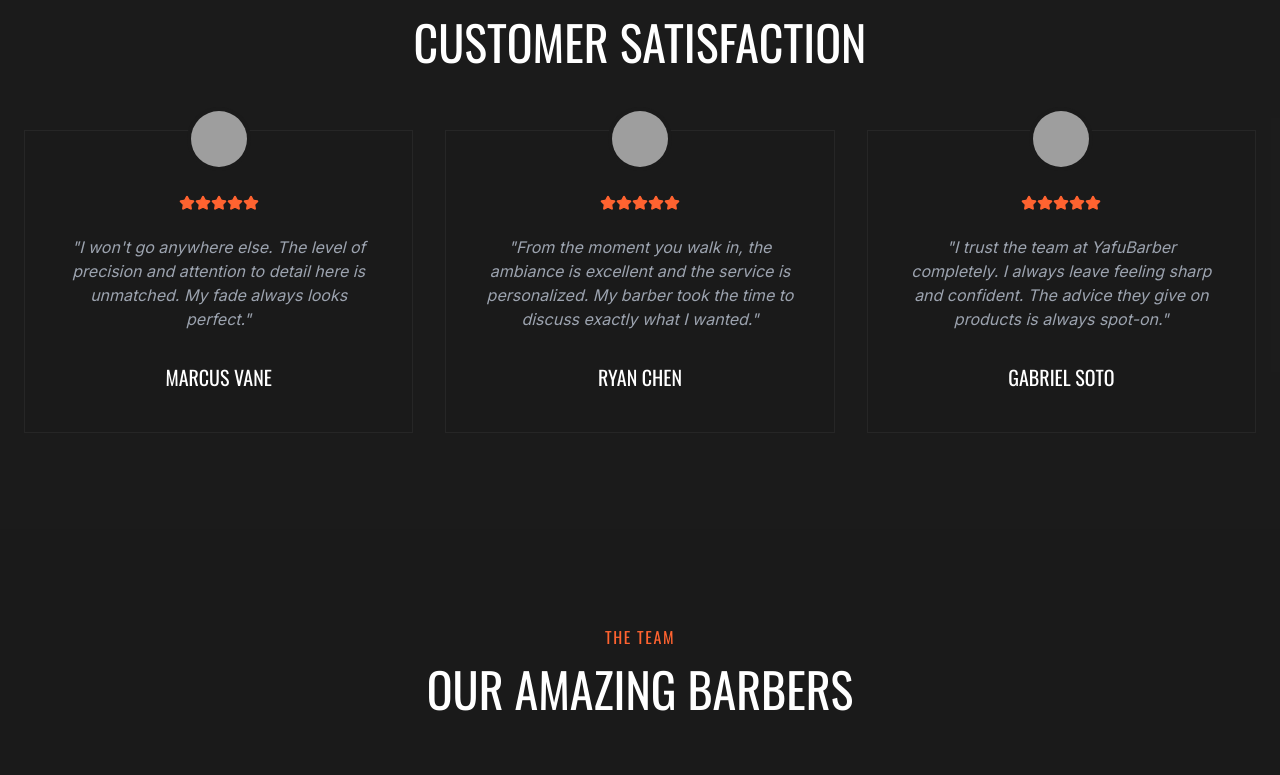
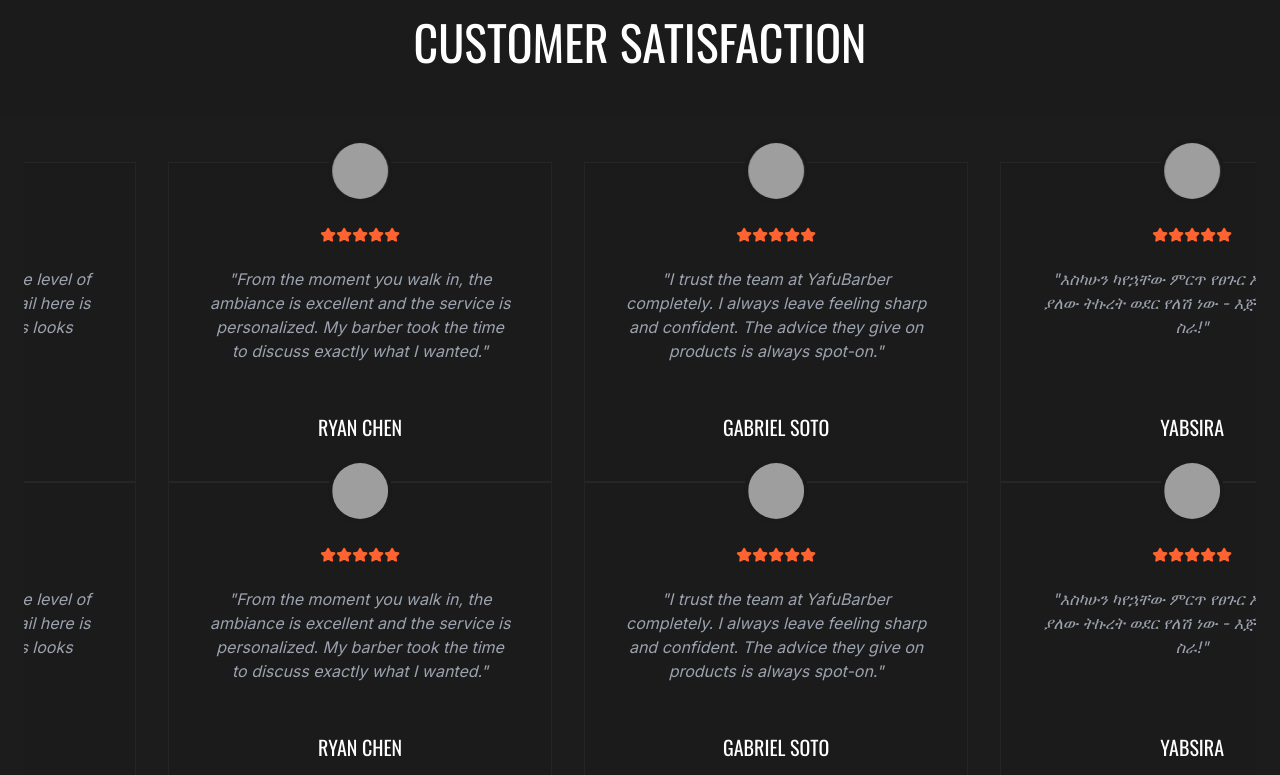
Before and after one commit to hamouzei/Yafu_barber, a React (Vite) app: page / in a window 1280 px wide. Shown: the part 3947-4722 px from the top of the page. Built offline with nearby package versions, Linux system fonts and the light colour scheme; grey boxes are pictures that could not be loaded.

Commit message:
testimonial marquee

```diff
--- a/App.tsx
+++ b/App.tsx
@@ -4,6 +4,7 @@ import StyleConsultant from "./components/StyleConsultant";
 import BookingModal from "./components/BookingModal";
 import OptimizedImage from "./components/OptimizedImage";
 import NewsletterForm from "./components/NewsletterForm";
+import TestimonialMarquee from "./components/TestimonialMarquee";
 import { SERVICES, BARBERS, TESTIMONIALS, BLOG_POSTS } from "./constants";
 import {
   Scissors,
@@ -361,43 +362,8 @@ const App: React.FC = () => {
               Customer Satisfaction
             </h2>
 
-            <div className="grid md:grid-cols-3 gap-8" role="list">
-              {TESTIMONIALS.map((t) => (
-                <article
-                  key={t.id}
-                  className="bg-brand-dark/50 p-10 border border-white/5 relative"
-                  role="listitem"
-                >
-                  <div className="absolute -top-6 left-1/2 -translate-x-1/2">
-                    <img
-                      src={t.image}
-                      className="w-16 h-16 rounded-full border-4 border-brand-dark object-cover"
-                      alt={`${t.name}, satisfied customer`}
-                      loading="lazy"
-                    />
-                  </div>
-                  <div
-                    className="flex justify-center mb-6 pt-6"
-                    role="img"
-                    aria-label="5 out of 5 stars"
-                  >
-                    {[...Array(5)].map((_, i) => (
-                      <Star
-                        key={i}
-                        size={16}
-                        className="text-brand-accent fill-brand-accent"
-                        aria-hidden="true"
-                      />
-                    ))}
-                  </div>
-                  <blockquote className="text-brand-lightGray italic mb-8">
-                    "{t.text}"
-                  </blockquote>
-                  <cite className="font-heading uppercase text-xl text-white not-italic">
-                    {t.name}
-                  </cite>
-                </article>
-              ))}
+            <div className="overflow-hidden">
+              <TestimonialMarquee />
             </div>
           </div>
         </section>
--- /dev/null
+++ b/components/TestimonialMarquee.tsx
@@ -0,0 +1,88 @@
+import React from 'react';
+import { TESTIMONIALS } from '../constants';
+import { Star } from 'lucide-react';
+
+const TestimonialMarquee = () => {
+  return (
+    <div className="relative overflow-hidden py-8">
+      <div className="animate-marquee flex">
+        <div className="flex">
+          {TESTIMONIALS.map((testimonial) => (
+            <div
+              key={testimonial.id}
+              className="mx-4 bg-brand-dark/50 p-10 border border-white/5 relative flex-shrink-0 w-96 h-80 flex flex-col"
+            >
+              <div className="absolute -top-6 left-1/2 -translate-x-1/2">
+                <img
+                  src={testimonial.image}
+                  className="w-16 h-16 rounded-full border-4 border-brand-dark object-cover"
+                  alt={`${testimonial.name}, satisfied customer`}
+                  loading="lazy"
+                />
+              </div>
+              <div
+                className="flex justify-center mb-6 pt-6"
+                role="img"
+                aria-label={`${testimonial.rating} out of 5 stars`}
+              >
+                {[...Array(5)].map((_, i) => (
+                  <Star
+                    key={i}
+                    size={16}
+                    className="text-brand-accent fill-brand-accent"
+                    aria-hidden="true"
+                  />
+                ))}
+              </div>
+              <blockquote className="text-brand-lightGray italic mb-4 flex-grow">
+                "{testimonial.text}"
+              </blockquote>
+              <cite className="font-heading uppercase text-xl text-white not-italic self-center mt-auto">
+                {testimonial.name}
+              </cite>
+            </div>
+          ))}
+        </div>
+        <div className="flex">
+          {TESTIMONIALS.map((testimonial) => (
+            <div
+              key={`${testimonial.id}-duplicate`}
+              className="mx-4 bg-brand-dark/50 p-10 border border-white/5 relative flex-shrink-0 w-96 h-80 flex flex-col"
+            >
+              <div className="absolute -top-6 left-1/2 -translate-x-1/2">
+                <img
+                  src={testimonial.image}
+                  className="w-16 h-16 rounded-full border-4 border-brand-dark object-cover"
+                  alt={`${testimonial.name}, satisfied customer`}
+                  loading="lazy"
+                />
+              </div>
+              <div
+                className="flex justify-center mb-6 pt-6"
+                role="img"
+                aria-label={`${testimonial.rating} out of 5 stars`}
+              >
+                {[...Array(5)].map((_, i) => (
+                  <Star
+                    key={i}
+                    size={16}
+                    className="text-brand-accent fill-brand-accent"
+                    aria-hidden="true"
+                  />
+                ))}
+              </div>
+              <blockquote className="text-brand-lightGray italic mb-4 flex-grow">
+                "{testimonial.text}"
+              </blockquote>
+              <cite className="font-heading uppercase text-xl text-white not-italic self-center mt-auto">
+                {testimonial.name}
+              </cite>
+            </div>
+          ))}
+        </div>
+      </div>
+    </div>
+  );
+};
+
+export default TestimonialMarquee;
--- a/constants.tsx
+++ b/constants.tsx
@@ -22,6 +22,9 @@ export const TESTIMONIALS: Testimonial[] = [
   { id: 't1', name: 'Marcus Vane', text: "I won't go anywhere else. The level of precision and attention to detail here is unmatched. My fade always looks perfect.", rating: 5, image: 'https://i.pravatar.cc/150?u=marcus' },
   { id: 't2', name: 'Ryan Chen', text: "From the moment you walk in, the ambiance is excellent and the service is personalized. My barber took the time to discuss exactly what I wanted.", rating: 5, image: 'https://i.pravatar.cc/150?u=ryan' },
   { id: 't3', name: 'Gabriel Soto', text: "I trust the team at YafuBarber completely. I always leave feeling sharp and confident. The advice they give on products is always spot-on.", rating: 5, image: 'https://i.pravatar.cc/150?u=gabriel' },
+  { id: 't4', name: 'Yabsira', text: "እስካሁን ካየኋቸው ምርጥ የፀጉር አሠራር. እዚህ ያለው ትኩረት ወደር የለሽ ነው - እጅግ በጣም ንጹህ ስራ!", rating: 5, image: 'https://i.pravatar.cc/150?u=yabsira' },
+  { id: 't5', name: 'Daniel', text: "ከፍተኛ-ደረጃ አገልግሎት እና ጥሩ ስሜት። የሙቅ ፎጣ አገልግሎት ፍጹም አጨራረስ ነበር። እመለሳለሁ!", rating: 5, image: 'https://i.pravatar.cc/150?u=daniel' },
+  { id: 't6', name: 'Boonaa', text: "Dhumarratti bakka amanamaa argadhe. Ogeessi sa'aatii kan eegu yoo ta'u, Boonaa fakkaadheen ba'e. Baayyee bareeda", rating: 5, image: 'https://i.pravatar.cc/150?u=boonaa' },
 ];
 
 export const BLOG_POSTS: BlogPost[] = [
--- /dev/null
+++ b/index.css
@@ -0,0 +1,18 @@
+/* Custom animations */
+@keyframes marquee {
+  0% {
+    transform: translateX(0);
+  }
+  100% {
+    transform: translateX(-50%);
+  }
+}
+
+.animate-marquee {
+  animation: marquee 30s linear infinite;
+  display: inline-block;
+}
+
+.animate-marquee:hover {
+  animation-play-state: paused;
+}
```
